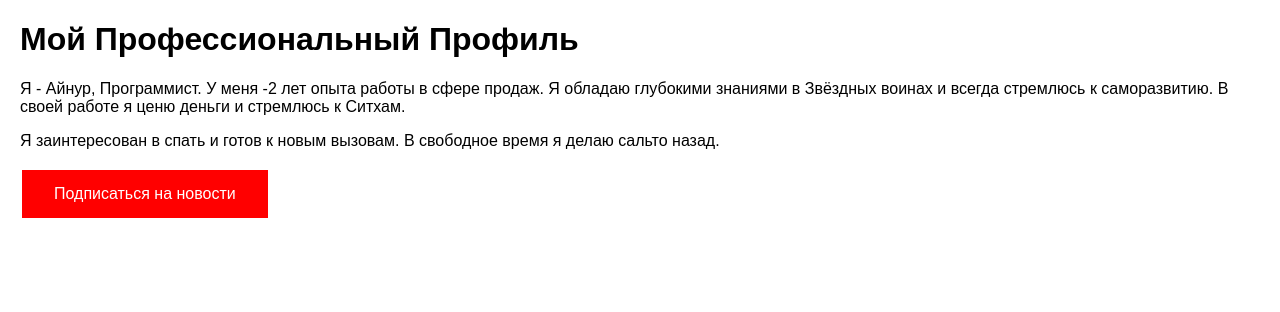
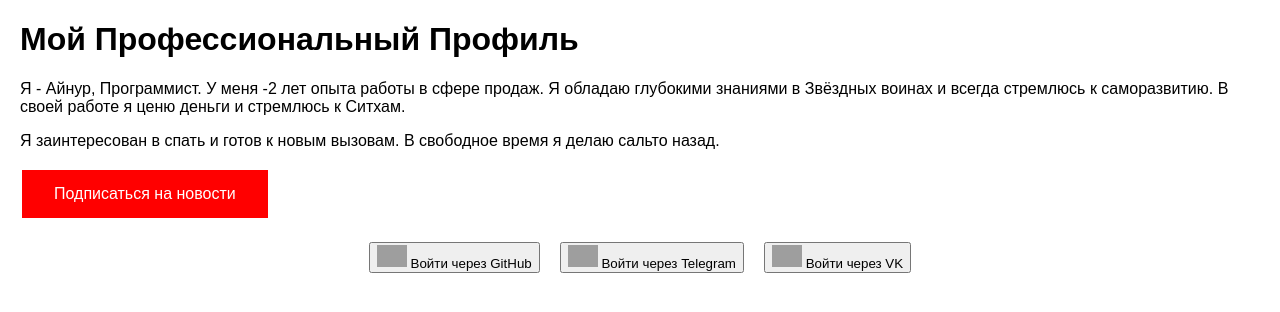
Before and after one commit to AinurKanter/tmp6_home, a plain HTML site: page index.html in a window 1280 px wide. Drawn offline with Linux system fonts and the light colour scheme; grey boxes are pictures that could not be loaded.

Commit message:
Добавил кнопки авторизации

```diff
--- a/index.html
+++ b/index.html
@@ -10,7 +10,7 @@
             margin: 20px;
         }
         .button {
-            background-color: #ff0000; /* Красный цвет */ /* Изменено */
+            background-color: #ff0000; /* Красный цвет */
             border: none;
             color: white;
             padding: 15px 32px;
@@ -20,6 +20,14 @@
             font-size: 16px;
             margin: 4px 2px;
             cursor: pointer;
+        }
+        .social-buttons {
+            display: flex;
+            justify-content: center;
+            margin-top: 20px;
+        }
+        .social-button {
+            margin: 0 10px;
         }
     </style>
 </head>
@@ -31,5 +39,21 @@
     <p>Я заинтересован в спать и готов к новым вызовам. В свободное время я делаю сальто назад.  </p>
 
     <button class="button">Подписаться на новости</button>
+
+    <div class="social-buttons">
+        <button class="social-button">
+            <img src="https://github.githubassets.com/images/modules/logos_page/GitHub-Mark.png" alt="GitHub" width="30">
+            Войти через GitHub
+        </button>
+        <button class="social-button">
+            <img src="https://telegram.org/img/t_logo.png" alt="Telegram" width="30">
+            Войти через Telegram
+        </button>
+        <button class="social-button">
+            <img src="https://www.freepnglogos.com/uploads/vk-logo-png/vk-logo-png-1.png" alt="VK" width="30">
+            Войти через VK
+        </button>
+    </div>
+
 </body>
 </html>
```
Also changed, not shown: index.txt.
